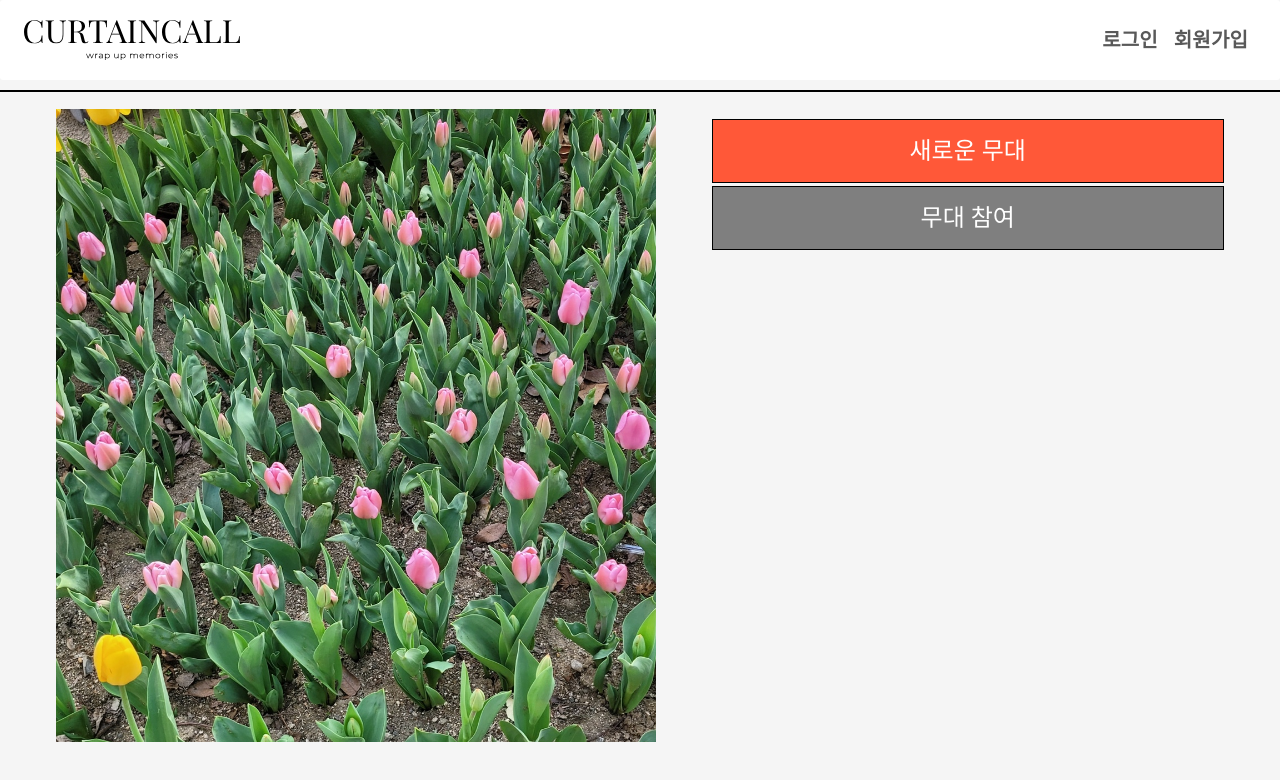
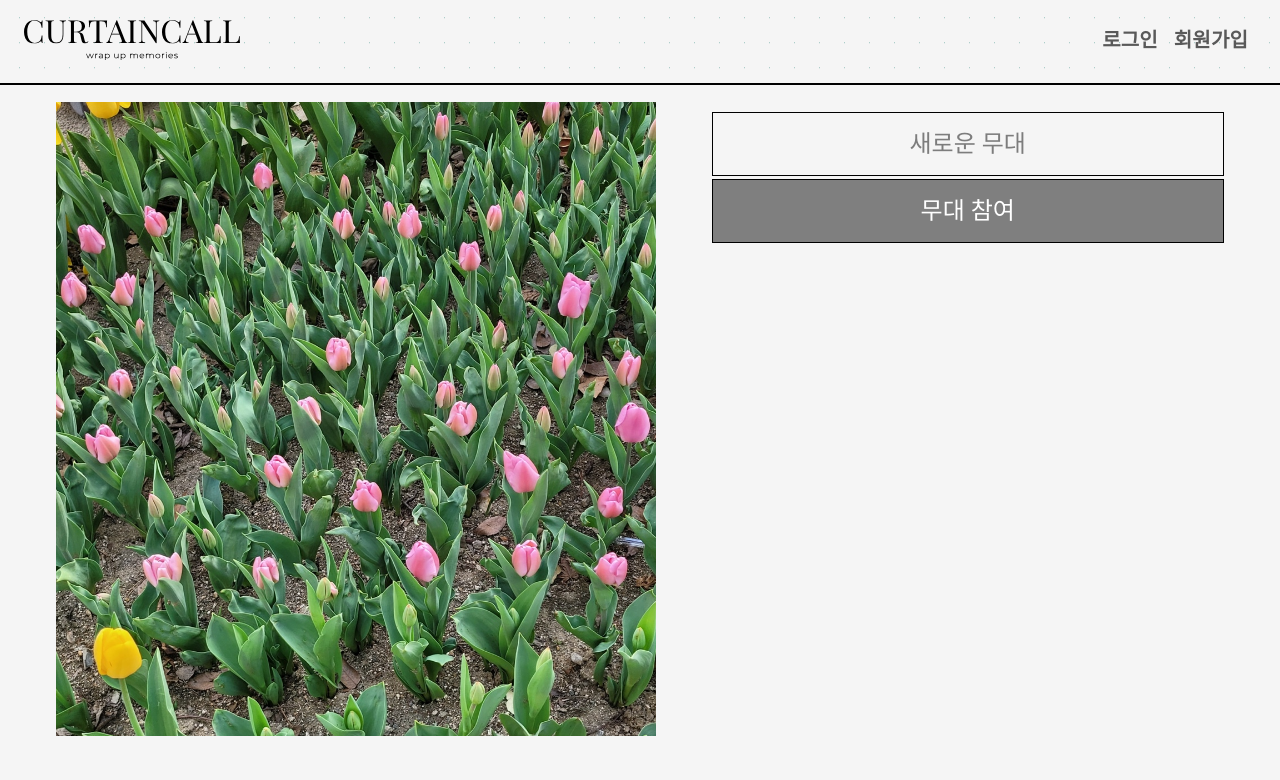
Before and after one commit to CSID-DGU/2024-1-OSS-team-1-curtaincall, a React (Create React App) app in the folder front/: page / in a window 1280 px wide. Shown: the top 780 px of the page. Built offline with nearby package versions, Linux system fonts and the light colour scheme; a web font is replaced by a local one.

Commit message:
feat: navigationbar theme changed

```diff
--- a/front/src/components/NavComp/Theme/NavigationBarTheme.jsx
+++ b/front/src/components/NavComp/Theme/NavigationBarTheme.jsx
@@ -1,20 +1,27 @@
 import { createTheme } from '@mui/material/styles';
+import backgroundDots from '../../../img/background_dots.png'; // 이미지 파일 경로
 
 export const NVTheme = createTheme({
     palette: {
     },
     typography: {
+        fontFamily: 'Playfair Display',
     },
     components: {
         MuiAppBar: {
             styleOverrides: {
                 root: {
-                    borderRadius: 3,
-                    marginBottom: 10,
+                    borderRadius: 0,
+                    marginBottom: '0.25%',
                     fontWeight: 'bold',
                     fontSize: '1.25rem',
                     color: '#595959',
-                    backgroundColor: '#ffffff',
+                    backgroundColor: '#F5F5F5',
+                    backgroundImage: `url(${backgroundDots})`,
+                    backgroundSize: 'auto', // 필요에 따라 'contain' 또는 'cover'로 변경 가능
+                    backgroundSize: '25px 25px',
+                    backgroundRepeat: 'repeat',
+                    backgroundPosition: 'center', // 필요에 따라 위치 조정 가능
                 },
             },
         },
--- a/front/src/components/StartPageComp/RoomMakerButton.jsx
+++ b/front/src/components/StartPageComp/RoomMakerButton.jsx
@@ -35,10 +35,11 @@ const RoomMakerButton = ({ children }) => {
                 onClick={handleClick}
                 disabled={loading}
                 sx={{
-                    backgroundColor: loading ? '#ffa793' : '#ff5838',
-                    color: 'white',
+
+                    backgroundColor: loading ? '#E3E3E3' : '#F5F5F5',
+                    color: '#7D7D7D',
                     '&:hover': {
-                        backgroundColor: loading ? '#ffa793' : '#ffa793'
+                        backgroundColor: loading ? '#E3E3E3' : '#F5F5F5',
                     }
                 }}
             >
```
